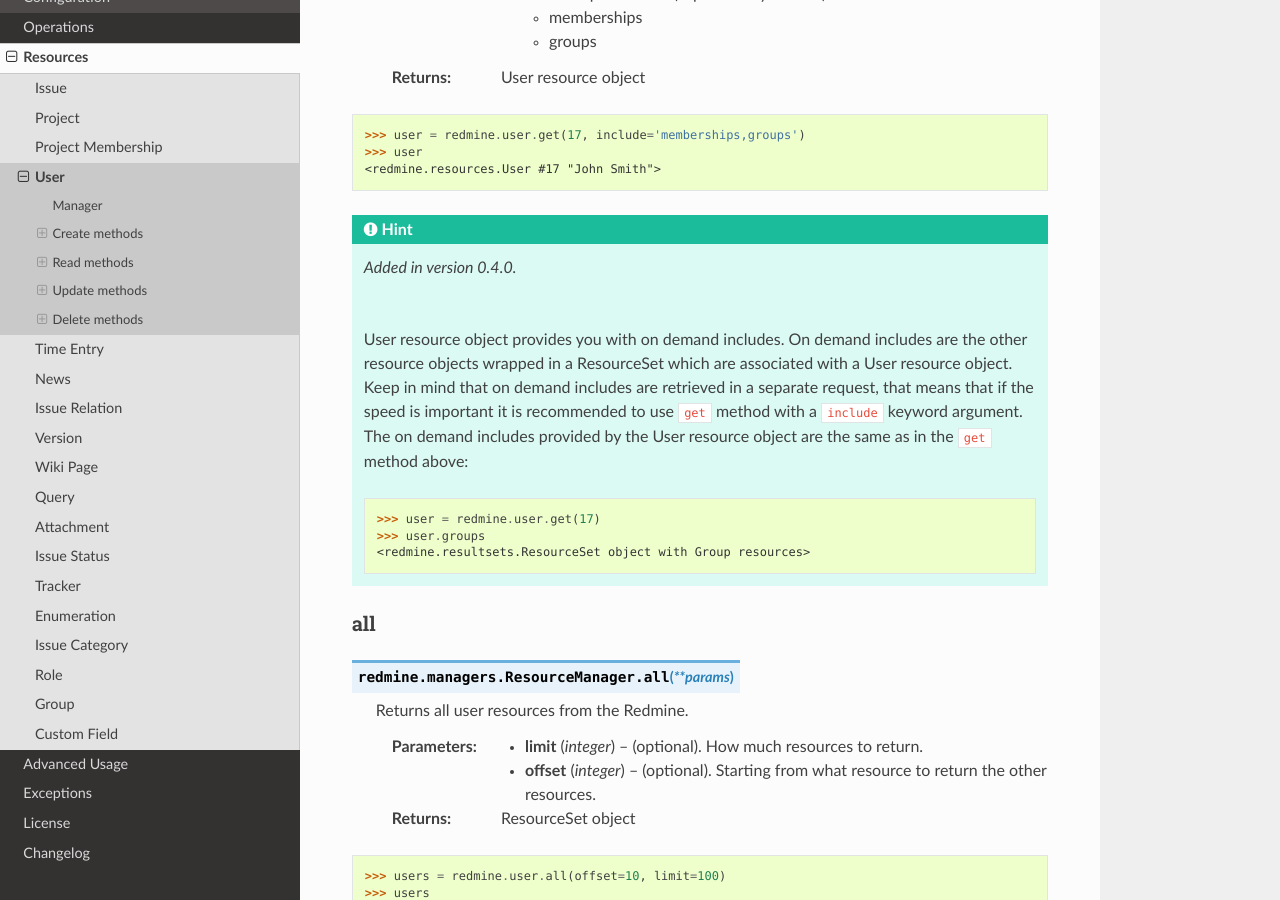
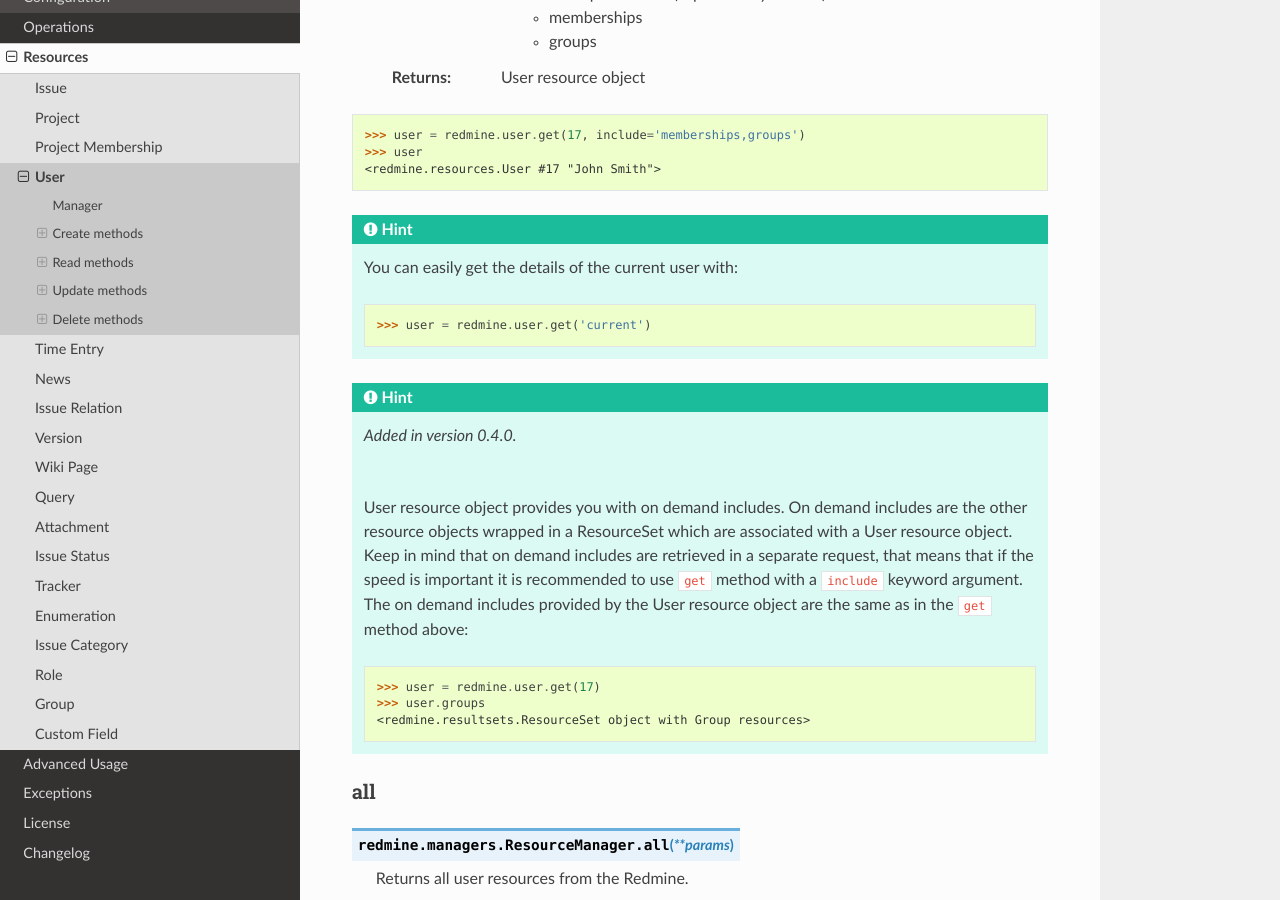
Before and after one commit to maxtepkeev/python-redmine, a Sphinx documentation site: the page built from docs/resources/user.rst, in a window 1280 px wide and 900 px high, scrolled down 1504 px. Built offline with Sphinx 7.4.7 and the Read the Docs theme 2.0.0, drawn with Linux system fonts in a browser that asks for light colours.

Commit message:
issue #24

```diff
--- a/docs/resources/user.rst
+++ b/docs/resources/user.rst
@@ -89,6 +89,14 @@
     >>> user = redmine.user.get(17, include='memberships,groups')
     >>> user
     <redmine.resources.User #17 "John Smith">
+
+.. hint::
+
+    You can easily get the details of the current user with:
+
+    .. code-block:: python
+
+        >>> user = redmine.user.get('current')
 
 .. hint::
 
```
